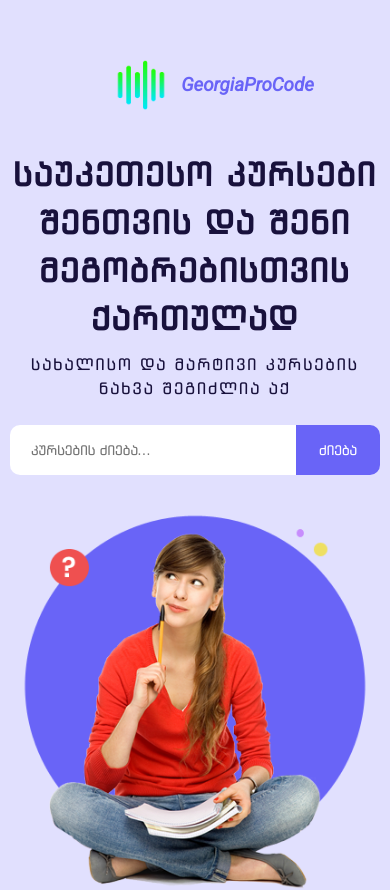
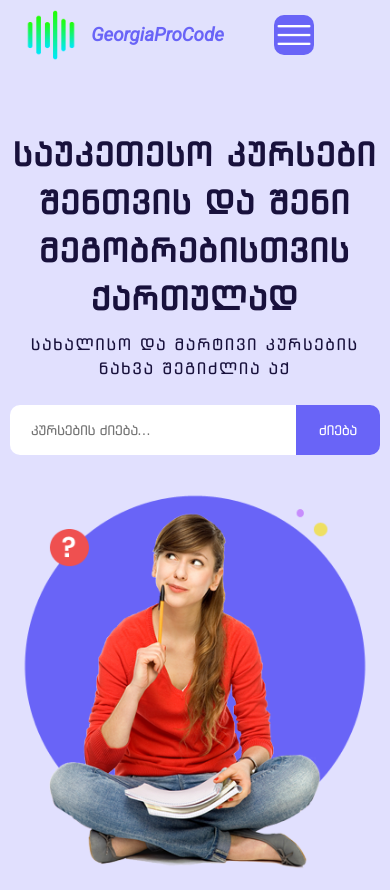
Before and after one commit to GiorgiGochitidze/GeorgiaProCode, a React (Vite) app: page / in a window 390 px wide. Shown: the top 890 px of the page. Built offline with nearby package versions, Linux system fonts and the light colour scheme; a web font is replaced by a local one.

Commit message:
modified:   src/Components/CSS/mainpagecss/Navbar.css 	modified:   src/Components/Navbar.jsx 	new file:   src/assets/closeimg.png

```diff
--- a/src/Components/CSS/mainpagecss/Navbar.css
+++ b/src/Components/CSS/mainpagecss/Navbar.css
@@ -18,6 +18,10 @@ nav{
     padding-inline: 20px;
     justify-content: center;
     gap: 50px;
+    position: fixed;
+    top: 0;
+    left: 0;
+    background: #E1E1FD;
 }
 
 nav img{
@@ -115,6 +119,7 @@ nav p {
     display: flex;
     justify-content: center;
     gap: 10px;
+    margin-top: 80px;
   }
 
   .content-container{
@@ -179,19 +184,23 @@ nav p {
    /* responsive navbar menu styles start */
 
    .navbar-menu-container{
+    display: none;
     width: 100%;
     height: 650px;
     background: red;
     position: fixed;
-    margin-top: 0;
    }
 
    .navbar-closeOpen-btn img{
-    width: 30px;
+    box-sizing: border-box;
    }
 
    .navbar-closeOpen-btn{
+    width: 40px;
+    height: 40px;
     display: none;
+    justify-content: center;
+    align-items: center;
     background: #6964f7;
     border: unset;
     padding: 5px;
@@ -225,6 +234,10 @@ nav p {
     .navbar-closeOpen-btn{
       display: flex;
     }
+
+    .navbar-menu-container{
+      display: flex;
+    }
   }
 
 
--- a/src/Components/Navbar.jsx
+++ b/src/Components/Navbar.jsx
@@ -1,55 +1,70 @@
-import { Link } from "react-router-dom";
-import "./CSS/mainpagecss/Navbar.css";
-import main from '../assets/main.png'
-import menu from '../assets/menu.png'
-import React, { useState } from 'react';
-
+import React, { useState, useEffect } from 'react';
+import { Link } from 'react-router-dom';
+import './CSS/mainpagecss/Navbar.css';
+import main from '../assets/main.png';
+import menu from '../assets/menu.png';
+import closeimg from '../assets/closeimg.png';
 
 const Navbar = () => {
+  const [isNavbarVisible, setNavbarVisibility] = useState(false);
+  const [buttonImage, setButtonImage] = useState(menu);
 
-  const [navbarMenu, setNavbarMenu] = useState(false)
+  useEffect(() => {
+    // Change the button image based on the navbar visibility
+    setButtonImage(isNavbarVisible ? closeimg : menu);
+  }, [isNavbarVisible]);
+
+  const toggleNavbar = () => {
+    setNavbarVisibility(!isNavbarVisible);
+  };
 
   return (
     <header>
+            {isNavbarVisible &&
 
-        {navbarMenu &&
       <div className="navbar-menu-container">
 
       </div>
+
       }
-
       <nav>
-
-          <button onClick={() => navbarMenu ? setNavbarMenu(false) : setNavbarMenu(true)} className="navbar-closeOpen-btn"><img src={menu} alt="" /></button>
 
         <div>
           <img src="/logo.png" alt="our command logo" />
           <h3>GeorgiaProCode</h3>
         </div>
 
+        <button onClick={toggleNavbar} className={`navbar-closeOpen-btn ${isNavbarVisible ? 'open' : 'close'}`}>
+          <img style={{ width: '38px' }} src={buttonImage} alt="" />
+        </button>
+
         <>
-          <Link to='/' style={{textDecoration: 'none', color: 'black'}}><p>მთავარი</p></Link>
-          <Link to='/Courses' style={{textDecoration: 'none', color: 'black'}}><p>კურსები</p></Link>
-          <Link to='/ContactUs' style={{textDecoration: 'none', color: 'black'}}><p>კონტაქტი</p></Link>
+          <Link to="/" style={{ textDecoration: 'none', color: 'black' }}>
+            <p>მთავარი</p>
+          </Link>
+          <Link to="/Courses" style={{ textDecoration: 'none', color: 'black' }}>
+            <p>კურსები</p>
+          </Link>
+          <Link to="/ContactUs" style={{ textDecoration: 'none', color: 'black' }}>
+            <p>კონტაქტი</p>
+          </Link>
           <p>შესვლა</p>
           <p>რეგისტრაცია</p>
-
         </>
 
       </nav>
 
-                      {/* in main page navbars under components */}
+
+
       <div className="searchAndImage-container">
         <div className="content-container">
           <h1>საუკეთესო კურსები შენთვის და შენი მეგობრებისთვის ქართულად</h1>
           <p>სახალისო და მარტივი კურსების ნახვა შეგიძლია აქ</p>
-
           <div className="searchbar-container">
             <input className="searchBar-input" placeholder="კურსების ძიება..." type="text" />
             <button className="searchBtn">ძიება</button>
           </div>
         </div>
-                      {/* image of girl in navbar */}
         <img className="girl-image" src={main} alt="girl image" />
       </div>
     </header>
```
Also changed, not shown: src/assets/closeimg.png (added). Lines whose indentation alone changed are shown as unchanged.
